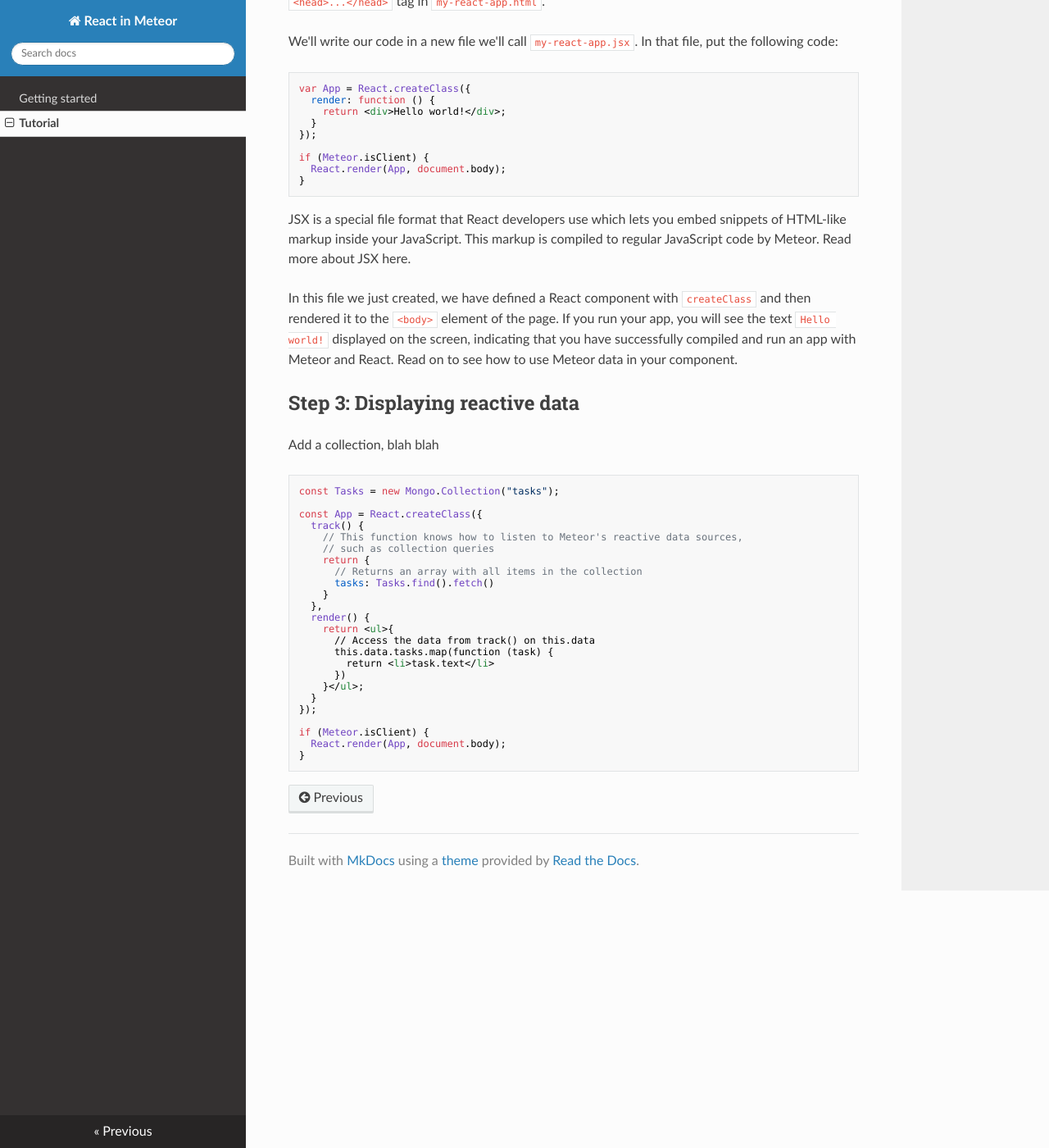
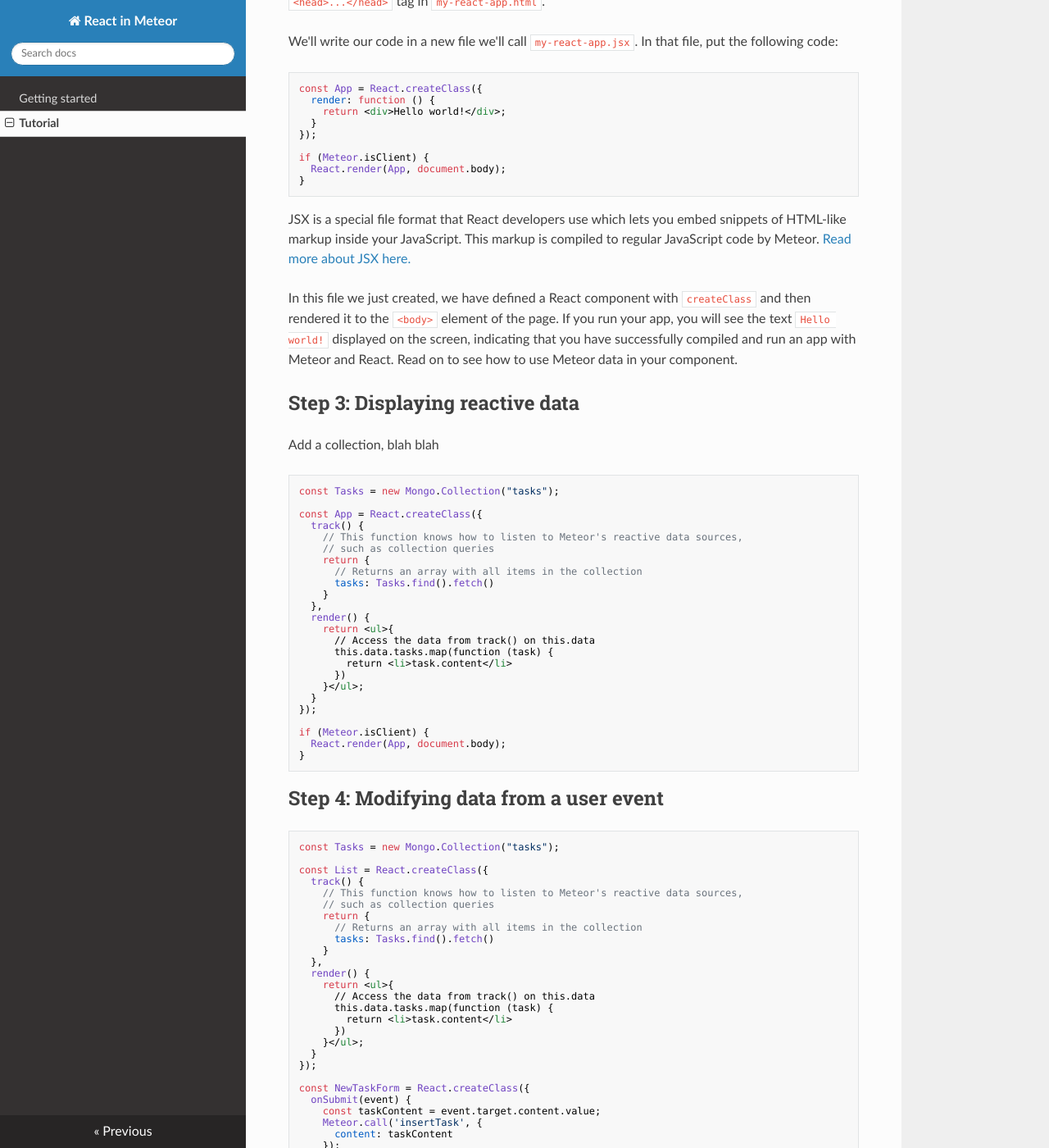
Before and after one commit to meteor/react-packages, an MkDocs documentation site: the page built from docs/tutorial.md, in a window 1280 px wide and 1400 px high, scrolled down 523 px. Shown: the whole window at 82% size. Built offline with MkDocs 1.6.1, drawn with Linux system fonts in a browser that asks for light colours; nearby versions of some CDN libraries; old or Windows-style settings are respelled for this version of MkDocs; some of the changed text lies outside the part shown.

Commit message:
Add method

````diff
--- a/docs/tutorial.md
+++ b/docs/tutorial.md
@@ -1,4 +1,4 @@
-This short tutorial will get you acquainted with building a simple app that uses Meteor and React together. This isn't meant to be an introduction to React itself; if you haven't yet, read Facebook's tutorial about React to get acquainted.
+This short tutorial will get you acquainted with building a simple app that uses Meteor and React together. This isn't meant to be an introduction to React itself; if you haven't yet, [read Facebook's tutorial about React](https://facebook.github.io/react/docs/tutorial.html) to get acquainted.
 
 ## Step 1: Creating an app, adding React
 
@@ -19,7 +19,7 @@ First, let's delete the `my-react-app.js` file that Meteor generated for us, and
 We'll write our code in a new file we'll call `my-react-app.jsx`. In that file, put the following code:
 
 ```js
-var App = React.createClass({
+const App = React.createClass({
   render: function () {
     return <div>Hello world!</div>;
   }
@@ -30,7 +30,7 @@ if (Meteor.isClient) {
 }
 ```
 
-JSX is a special file format that React developers use which lets you embed snippets of HTML-like markup inside your JavaScript. This markup is compiled to regular JavaScript code by Meteor. Read more about JSX here.
+JSX is a special file format that React developers use which lets you embed snippets of HTML-like markup inside your JavaScript. This markup is compiled to regular JavaScript code by Meteor. [Read more about JSX here.](http://buildwithreact.com/tutorial/jsx)
 
 In this file we just created, we have defined a React component with `createClass` and then rendered it to the `<body>` element of the page. If you run your app, you will see the text `Hello world!` displayed on the screen, indicating that you have successfully compiled and run an app with Meteor and React. Read on to see how to use Meteor data in your component.
 
@@ -54,7 +54,7 @@ const App = React.createClass({
     return <ul>{
       // Access the data from track() on this.data
       this.data.tasks.map(function (task) {
-        return <li>task.text</li>
+        return <li>task.content</li>
       })
     }</ul>;
   }
@@ -64,3 +64,58 @@ if (Meteor.isClient) {
   React.render(App, document.body);
 }
 ```
+
+## Step 4: Modifying data from a user event
+
+```js
+const Tasks = new Mongo.Collection("tasks");
+
+const List = React.createClass({
+  track() {
+    // This function knows how to listen to Meteor's reactive data sources,
+    // such as collection queries
+    return {
+      // Returns an array with all items in the collection
+      tasks: Tasks.find().fetch()
+    }
+  },
+  render() {
+    return <ul>{
+      // Access the data from track() on this.data
+      this.data.tasks.map(function (task) {
+        return <li>task.content</li>
+      })
+    }</ul>;
+  }
+});
+
+const NewTaskForm = React.createClass({
+  onSubmit(event) {
+    const taskContent = event.target.content.value;
+    Meteor.call('insertTask', {
+      content: taskContent
+    });
+  },
+  render() {
+    return <form onSubmit={this.onSubmit}>
+      <input type='text' name='content' placeholder='Add a task...'/>
+    </form>
+  }
+})
+
+Meteor.methods({
+  insertTask: function (task) {
+    // Validate the data
+    check(content, {
+      text: String
+    });
+
+    // Insert into MongoDB and Minimongo
+    Tasks.insert(task);
+  }
+});
+
+if (Meteor.isClient) {
+  React.render(App, document.body);
+}
+```
````
